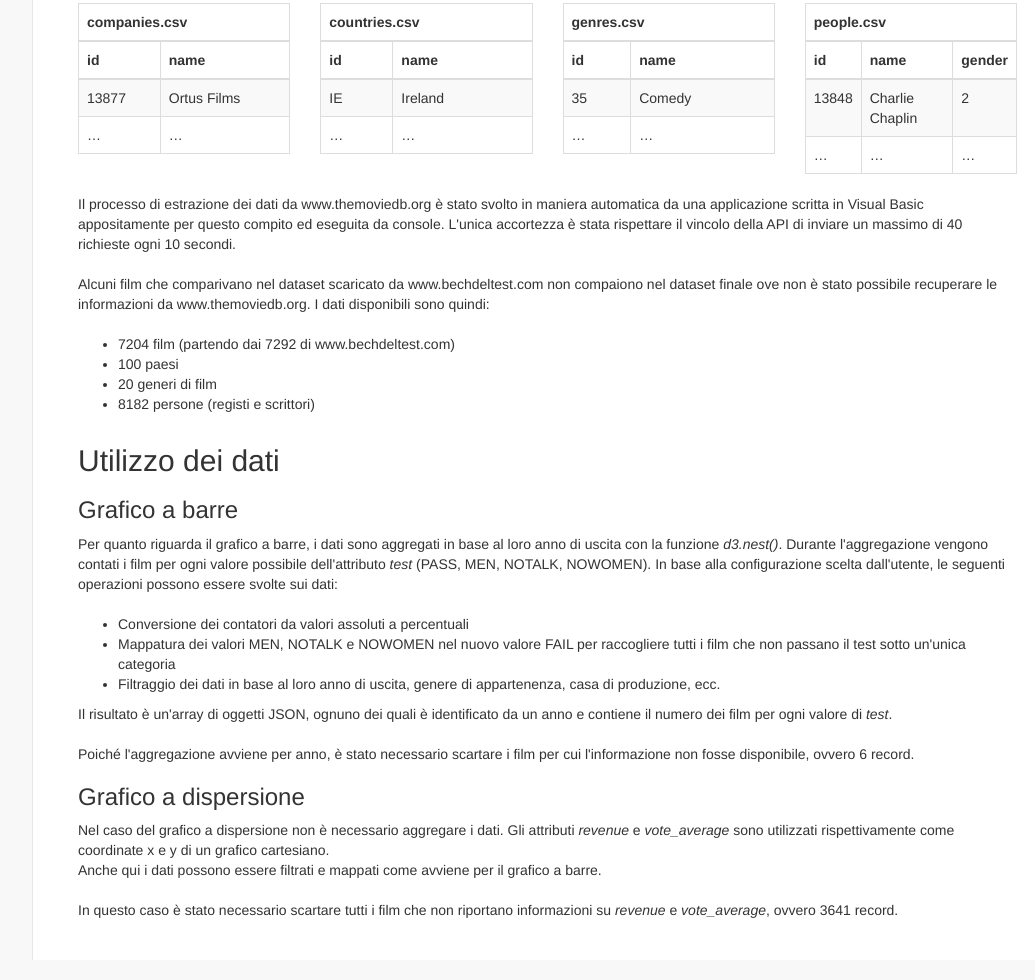
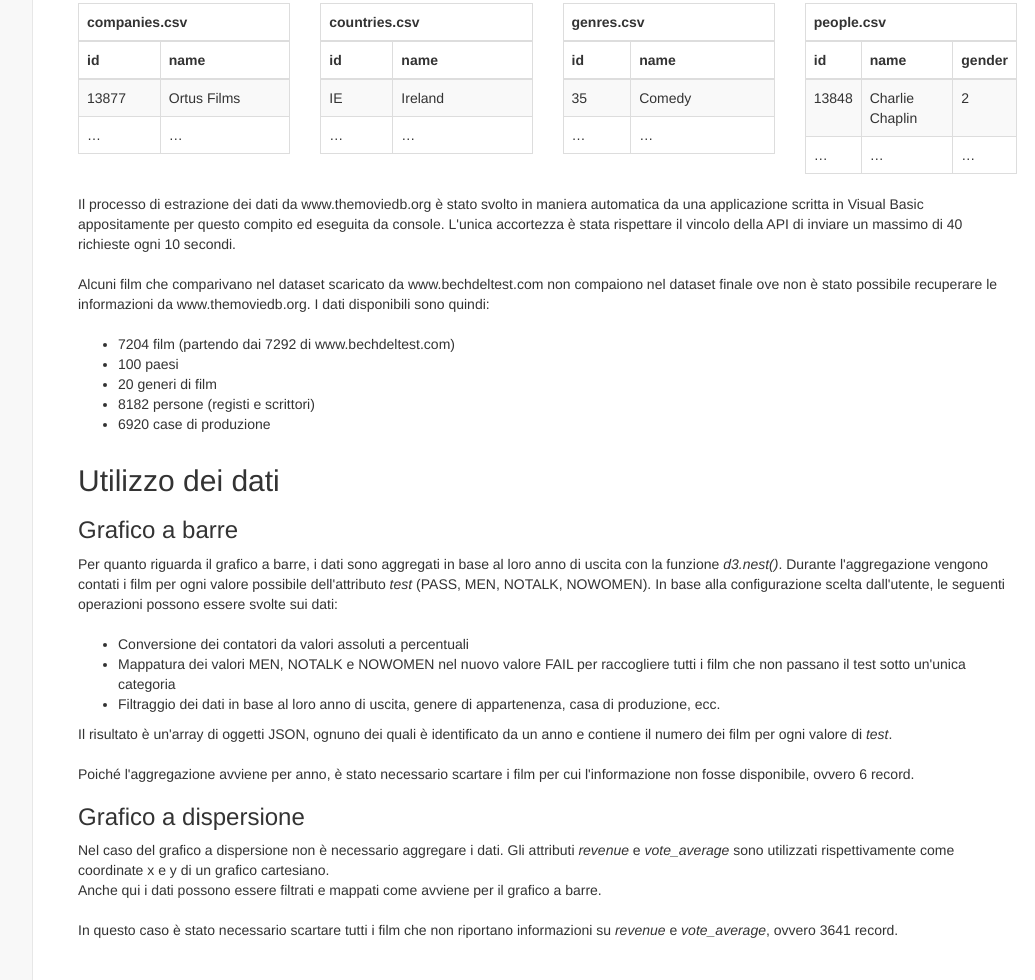
Before and after one commit to dpgh/dpgh.github.io, a plain HTML site: page info.html in a window 1280 px wide. Shown: the part 1557-2537 px from the top of the page, without its empty margins (218-1253 px from the left). Drawn offline with Linux system fonts and the light colour scheme.

Commit message:
Update info.html

```diff
--- a/info.html
+++ b/info.html
@@ -732,6 +732,9 @@
                             <li>
                                 8182 persone (registi e scrittori)
                             </li>
+                            <li>
+                                6920 case di produzione
+                            </li>
                         </ul>
                         </div>
                 </div>
```
